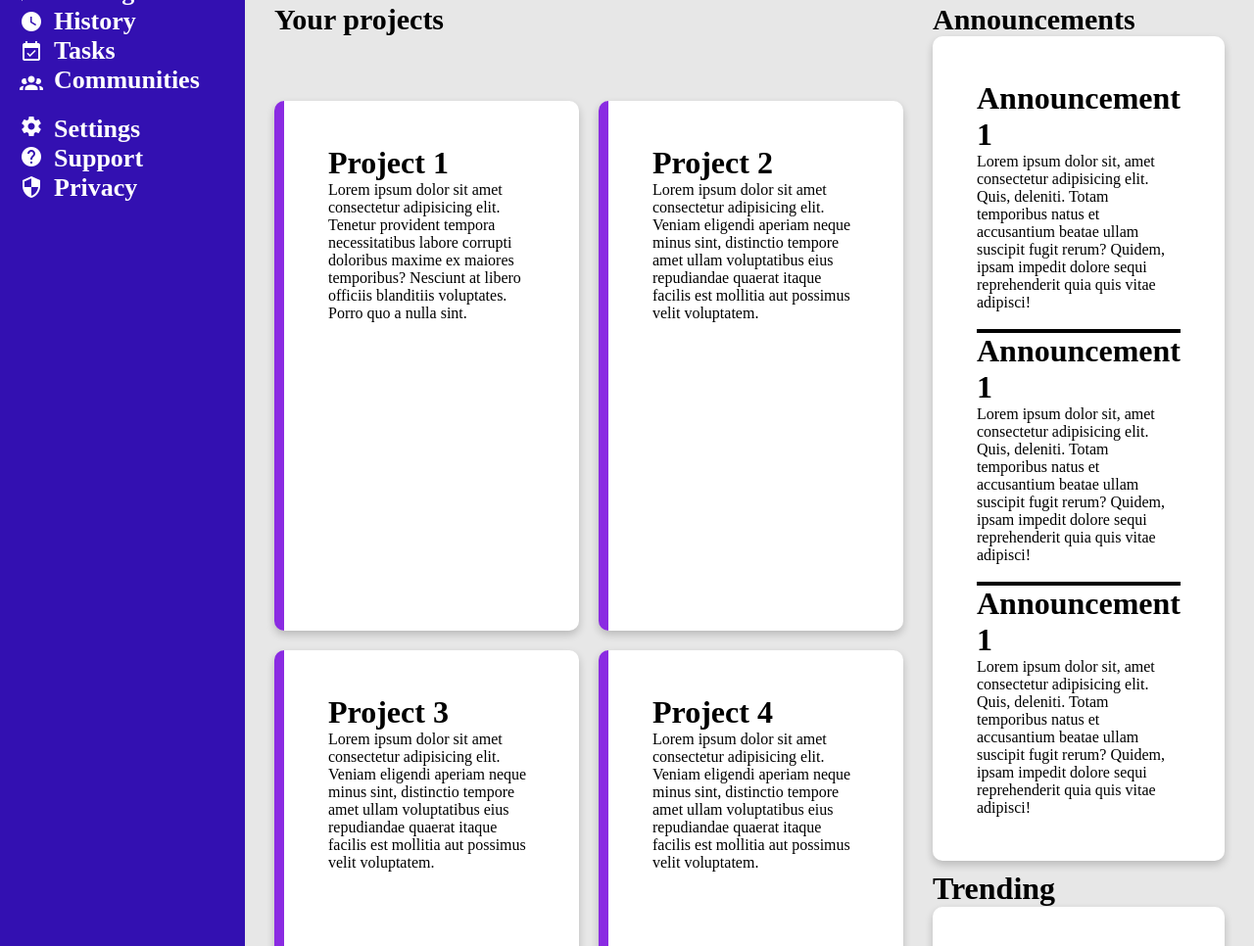
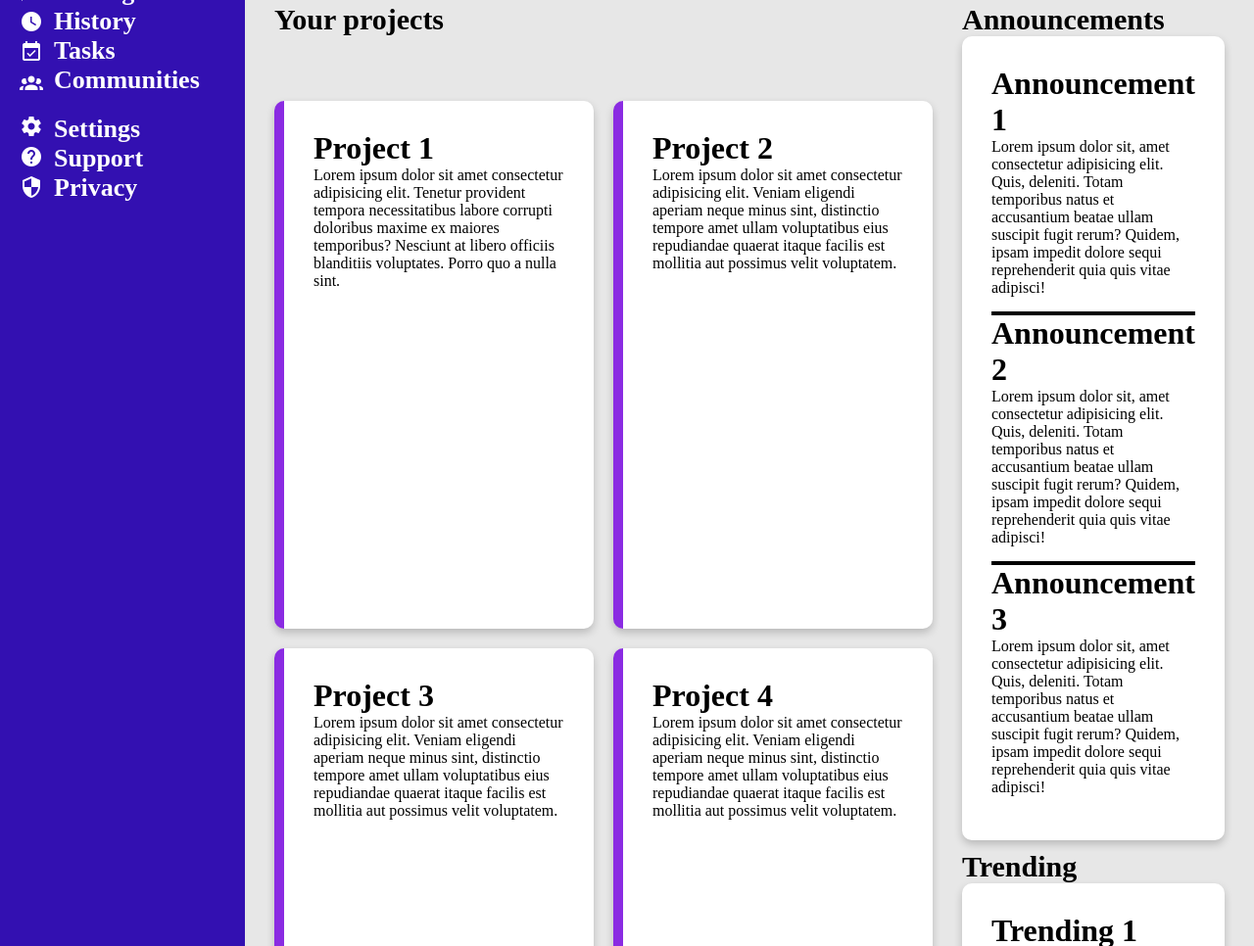
Before and after one commit to Jeffvf/admin-dashboard, a plain HTML site: page index.html in a window 1280 px wide. Shown: the part 183-1149 px from the top of the page at 98% size. Drawn offline with Linux system fonts and the light colour scheme.

Commit message:
chore: slightly improve announcement card

```diff
--- a/index.html
+++ b/index.html
@@ -119,20 +119,26 @@
                     <div>
                         <span>Announcements</span>
                         <div class="card">
-                            <h1>Announcement 1</h1>
-                            <p>Lorem ipsum dolor sit, amet consectetur adipisicing elit. Quis, deleniti. Totam temporibus natus et accusantium beatae ullam suscipit fugit rerum? Quidem, ipsam impedit dolore sequi reprehenderit quia quis vitae adipisci!</p>
-                            <br>
+                            <div class="announcement-topics">
+                                <h1>Announcement 1</h1>
+                                <p>Lorem ipsum dolor sit, amet consectetur adipisicing elit. Quis, deleniti. Totam temporibus natus et accusantium beatae ullam suscipit fugit rerum? Quidem, ipsam impedit dolore sequi reprehenderit quia quis vitae adipisci!</p>
+
+                            </div>
                             <div style="border-style:solid; border-color:black; border-width: 2px"></div>
-                            <h1>Announcement 1</h1>
-                            <p>Lorem ipsum dolor sit, amet consectetur adipisicing elit. Quis, deleniti. Totam temporibus natus et accusantium beatae ullam suscipit fugit rerum? Quidem, ipsam impedit dolore sequi reprehenderit quia quis vitae adipisci!</p>
-                            <br>
+                            <div class="announcement-topics">
+                                <h1>Announcement 2</h1>
+                                <p>Lorem ipsum dolor sit, amet consectetur adipisicing elit. Quis, deleniti. Totam temporibus natus et accusantium beatae ullam suscipit fugit rerum? Quidem, ipsam impedit dolore sequi reprehenderit quia quis vitae adipisci!</p>
+
+                            </div>
                             <div style="border-style:solid; border-color:black; border-width: 2px"></div>
-                            <h1>Announcement 1</h1>
-                            <p>Lorem ipsum dolor sit, amet consectetur adipisicing elit. Quis, deleniti. Totam temporibus natus et accusantium beatae ullam suscipit fugit rerum? Quidem, ipsam impedit dolore sequi reprehenderit quia quis vitae adipisci!</p>
+                            <div class="announcement-topics">
+                                <h1>Announcement 3</h1>
+                                <p>Lorem ipsum dolor sit, amet consectetur adipisicing elit. Quis, deleniti. Totam temporibus natus et accusantium beatae ullam suscipit fugit rerum? Quidem, ipsam impedit dolore sequi reprehenderit quia quis vitae adipisci!</p>
+                            </div>
                         </div>
                     </div>
                     <div>
-                        <h1>Trending</h1>
+                        <span>Trending</span>
                         <div class="card">
                             <h1>Trending 1</h1>
                             <p>Lorem ipsum dolor sit amet consectetur adipisicing elit. Consequatur non iusto veritatis debitis hic id commodi, cum animi temporibus voluptatum possimus exercitationem minus libero, maxime ipsam voluptates iure. Rem, natus!</p>
--- a/styles.css
+++ b/styles.css
@@ -145,11 +145,12 @@ span{
 }
 
 .card{
-    padding: 45px;
+    padding: 30px;
     box-shadow: 0 4px 8px 0 rgba(0,0,0,0.2);
     background-color: white;
     border-radius: 10px;
 }
+
 
 .project-cards > .card{
     border-left-style: solid;
@@ -162,3 +163,7 @@ span{
     grid-template-rows: 1fr 1fr;
     gap: 10px
 }
+
+.announcement-topics{
+    margin-bottom: 15px;
+}
```
